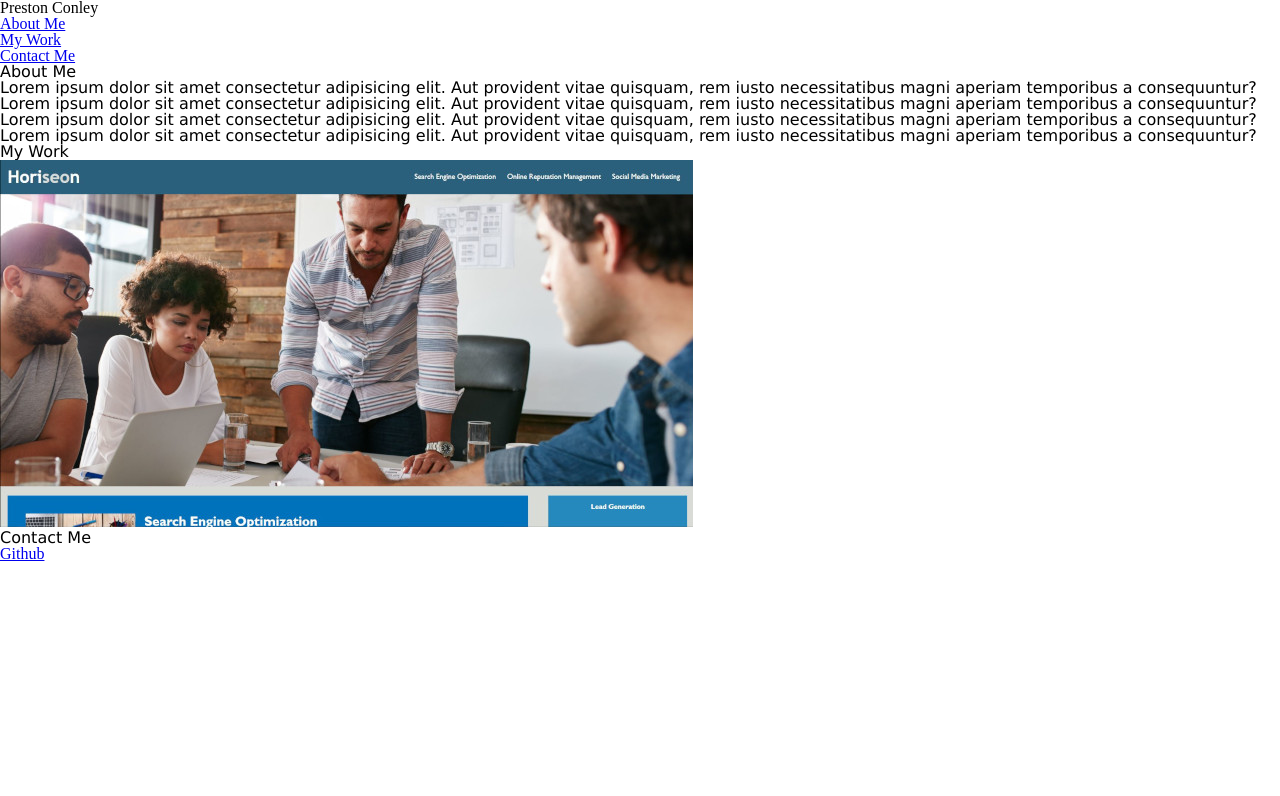
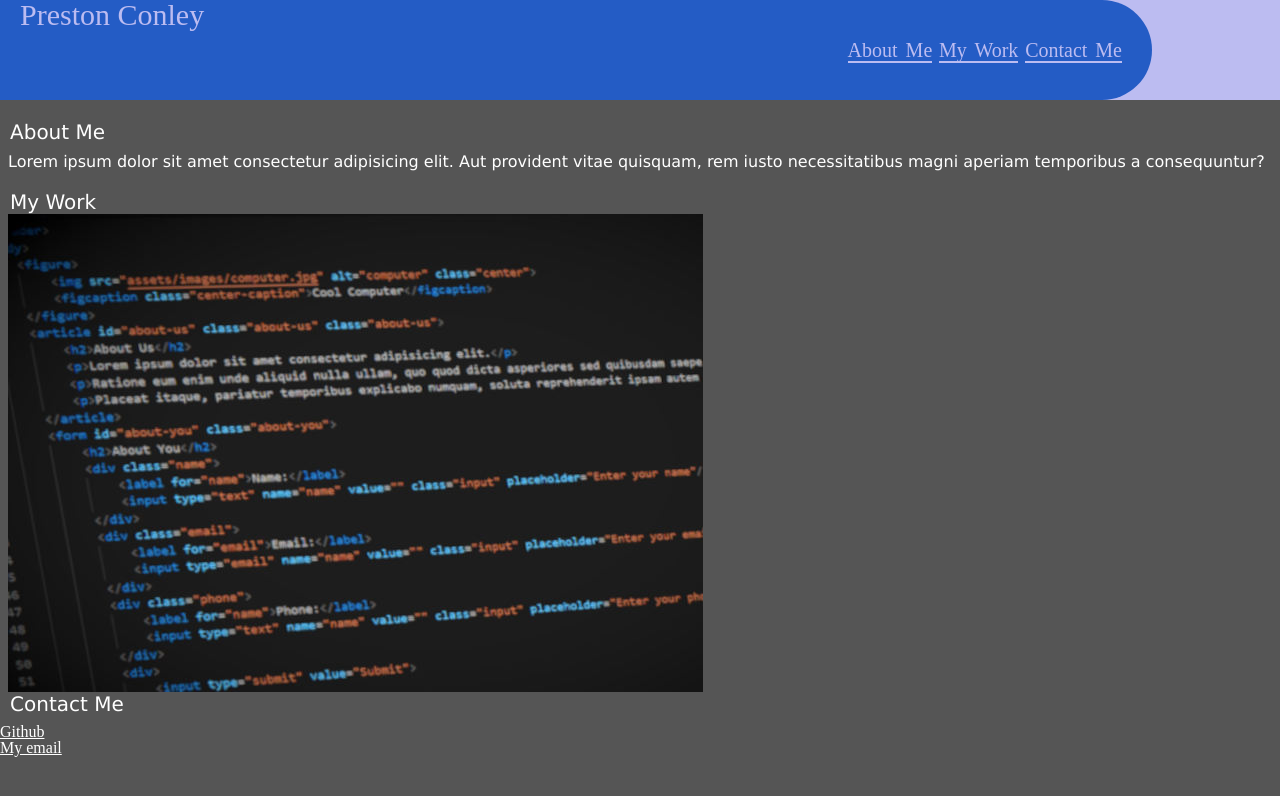
Before and after one commit to Preston0214/personal-porfolio, a plain HTML site: page index.html in a window 1280 px wide. Drawn offline with Linux system fonts and the light colour scheme.

Commit message:
Added some CSS styling and made minor HTML changes

```diff
--- a/assets/css/style.css
+++ b/assets/css/style.css
@@ -2,4 +2,108 @@
     box-sizing: border-box;
     font-size: 16px;
     font-family: Verdana, Geneva, Tahoma, sans-serif;
+    color: white;
+    margin: 8px;
 }
+
+body {
+    background-color: rgb(85, 85, 85);
+}
+
+header {
+    display: flex;
+    position: fixed;
+    top: 0;
+    left: 0;
+    height: 100px;
+    width: 90%;
+    background-color: rgb(36, 92, 197);
+    border-radius: 0px 50px 50px 0px;
+}
+
+header h1 {
+    display: inline;
+    margin-left: 20px;
+    margin-top: 20px;
+    font-size: 30px;
+    color: rgb(188, 188, 241);
+}
+
+header nav {
+    text-align: right;
+    padding: 5px;
+    font-size: 15px;
+    padding: 10px 30px 30px 0px ;
+    word-spacing: 3px;
+}
+
+
+header nav ul li {
+    display: inline;
+    font-size: 20px;
+}
+
+header a {
+    color:  rgb(188, 188, 241);
+    text-decoration: none;
+    border-bottom: rgb(188, 188, 241) solid 2px;
+}
+
+header a:hover {
+    background-color: black;
+    color: rgb(188, 188, 241);
+    border-bottom: rgb(188, 188, 241) solid 2px;
+}
+
+.header2 {
+    z-index: -1;
+    display: flex;
+    position: fixed;
+    top: 0;
+    right: 0;
+    background-color: rgb(188, 188, 241);
+    width: 100%;
+    height: 100px;
+}
+
+main {
+    margin-top: 120px;
+}
+
+article {
+    display: flex;
+    flex-wrap: wrap;
+}
+
+#about-me {
+    font-size: 20px;
+    padding: 2px;
+}
+
+article p {
+    margin-top: 10px;
+    margin-bottom: 20px;
+}
+
+#work {
+    font-size: 20px;
+    padding: 2px;
+}
+
+#contact {
+    font-size: 20px;
+    padding: 2px;
+}
+
+section {
+    margin: auto;
+    display: flex;
+    flex-wrap: wrap;
+}
+
+section a img {
+    max-width: 80%;
+    max-height: 80%;
+    object-fit: cover;
+    vertical-align: bottom;
+}
--- a/index.html
+++ b/index.html
@@ -19,26 +19,27 @@
             </ul>
         </nav>
     </header>
+    <section class="header2"></section>
     <main>
         <!-- about me -->
-        <h2 id="about-me">About Me</h2>
         <article>
-         <p>Lorem ipsum dolor sit amet consectetur adipisicing elit. Aut provident vitae quisquam, rem iusto necessitatibus magni aperiam temporibus a consequuntur?</p>
-         <p>Lorem ipsum dolor sit amet consectetur adipisicing elit. Aut provident vitae quisquam, rem iusto necessitatibus magni aperiam temporibus a consequuntur?</p>
+            <h2 id="about-me">About Me</h2>
             <p>Lorem ipsum dolor sit amet consectetur adipisicing elit. Aut provident vitae quisquam, rem iusto necessitatibus magni aperiam temporibus a consequuntur?</p>
-         <p>Lorem ipsum dolor sit amet consectetur adipisicing elit. Aut provident vitae quisquam, rem iusto necessitatibus magni aperiam temporibus a consequuntur?</p>
         </article>
         <!-- my work -->
         <h2 id="work">My Work</h2>
+        <section>
         <a href="https://github.com/Preston0214/semantic-tagging">
-            <img src="assets/images/semantic-tagging.JPG" alt="semantic tagging work">
+            <img src="assets/images/HTML.jpg" alt="semantic tagging work">
         </a>
+        </section>
         <!-- contact info -->
         <h2 id="contact">Contact Me</h2>
     </main>
     <footer>
         <ul>
             <li><a href="https://github.com/Preston0214">Github</a></li>
+            <li><a href="mailto:prestonconley5@gmail.com">My email</a></li>
         </ul>
     </footer>
 
```
Also changed, not shown: assets/images/HTML.jpg (added).
